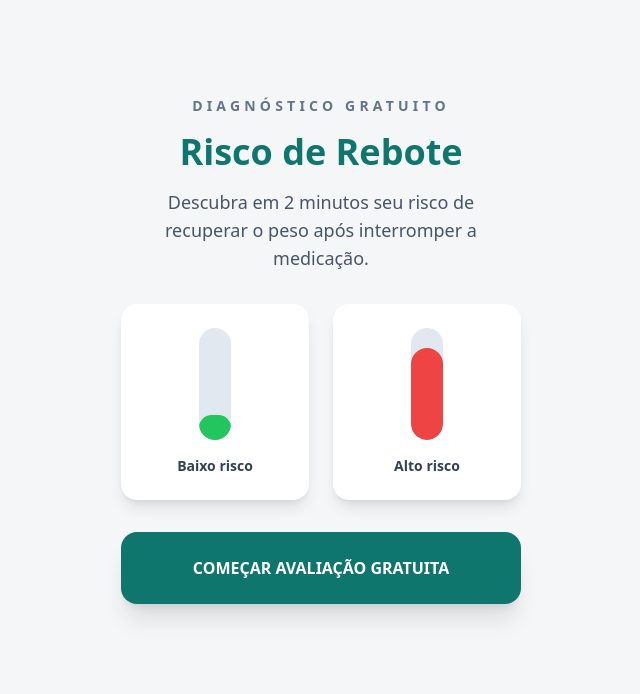
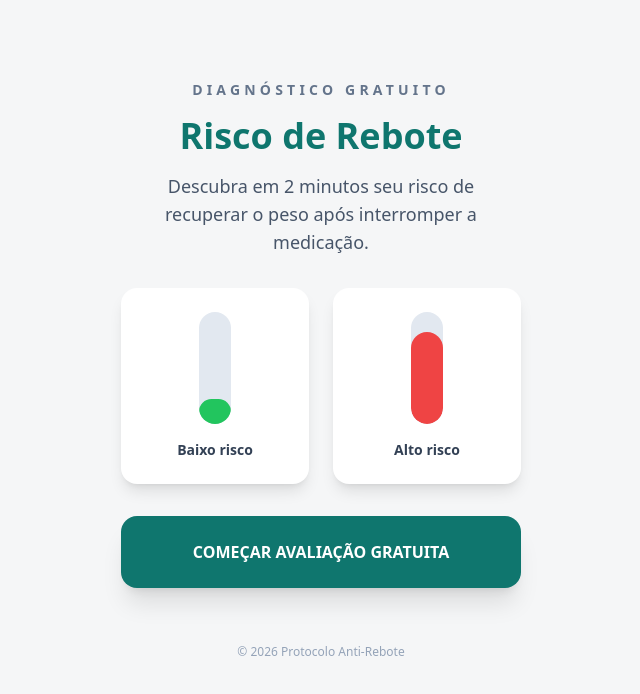
Before and after one commit to Gguga/quiz, a React (Vite) app: page / in a window 1280 px wide. Shown: the top 694 px of the page, without its empty margins (319-959 px from the left). Built offline with nearby package versions, Linux system fonts and the light colour scheme.

Commit message:
Update App.tsx

```diff
--- a/App.tsx
+++ b/App.tsx
@@ -16,7 +16,7 @@ const App: React.FC = () => {
   const [loadingProgress, setLoadingProgress] = useState<number>(0);
   const [animateGraph, setAnimateGraph] = useState<boolean>(false);
 
-  // 🔥 gráfico anima 0.5s após carregar
+  // 🔥 anima gráfico 0.5s após carregar
   useEffect(() => {
     const timer = setTimeout(() => {
       setAnimateGraph(true);
@@ -27,7 +27,6 @@ const App: React.FC = () => {
   const isQuestionStep =
     currentStep >= 0 && currentStep < QUESTIONS.length;
 
-  // NEWS entra após pergunta 4
   const isNewsStep = currentStep === 4;
 
   const handleSelectOption = (value: string) => {
@@ -44,7 +43,7 @@ const App: React.FC = () => {
   };
 
   // =========================
-  // 🔥 CÁLCULO PERSONALIZADO
+  // 🔥 CÁLCULO
   // =========================
   const calculateScore = (): QuizResults => {
 
@@ -73,7 +72,7 @@ const App: React.FC = () => {
   };
 
   // =========================
-  // 🔥 LOADING REALISTA
+  // 🔥 LOADING
   // =========================
   const startAnalysis = () => {
     setLoading(true);
@@ -126,12 +125,12 @@ const App: React.FC = () => {
       <main className="flex-1 w-full max-w-md mx-auto">
 
         {/* ===================== */}
-        {/* CAPA ORIGINAL RESTAURADA */}
+        {/* CAPA */}
         {/* ===================== */}
         {currentStep === -1 && !loading && !results && !showVsl && (
-          <div className="flex flex-col items-center px-6 text-center space-y-8 pt-24">
+          <div className="flex flex-col items-center px-6 text-center space-y-8 pt-20">
 
-         <div className="space-y-4 text-center">
+            <div className="space-y-4">
 
               <p className="text-sm font-semibold uppercase tracking-[0.3em] text-slate-500">
                 Diagnóstico Gratuito
@@ -153,9 +152,7 @@ const App: React.FC = () => {
                 <div className="w-8 h-28 bg-slate-200 rounded-full relative overflow-hidden">
                   <div
                     className="absolute bottom-0 w-full bg-green-500 rounded-full transition-all duration-[2000ms]"
-                    style={{
-                      height: animateGraph ? '22%' : '0%'
-                    }}
+                    style={{ height: animateGraph ? '22%' : '0%' }}
                   />
                 </div>
                 <p className="mt-4 text-sm font-semibold text-slate-700">
@@ -164,12 +161,12 @@ const App: React.FC = () => {
               </div>
 
               <div className="bg-white rounded-2xl shadow-lg p-6 flex flex-col items-center">
-                <div className="w-8 h-28 bg-slate-200 rounded-full relative overflow-hidden">
+                <div
+                  className="w-8 h-28 bg-slate-200 rounded-full relative overflow-hidden"
+                >
                   <div
                     className="absolute bottom-0 w-full bg-red-500 rounded-full transition-all duration-[2000ms]"
-                    style={{
-                      height: animateGraph ? '82%' : '0%'
-                    }}
+                    style={{ height: animateGraph ? '82%' : '0%' }}
                   />
                 </div>
                 <p className="mt-4 text-sm font-semibold text-slate-700">
@@ -186,12 +183,14 @@ const App: React.FC = () => {
               Começar Avaliação Gratuita
             </button>
 
+            <p className="text-xs text-slate-400 pt-6">
+              © 2026 Protocolo Anti-Rebote
+            </p>
+
           </div>
         )}
 
-        {/* ===================== */}
         {/* PERGUNTAS */}
-        {/* ===================== */}
         {isQuestionStep && !loading && !results && !showVsl && currentStep !== 4 && (
           <QuizStep
             question={QUESTIONS[currentStep]}
@@ -203,38 +202,29 @@ const App: React.FC = () => {
           />
         )}
 
-        {/* ===================== */}
         {/* NEWS */}
-        {/* ===================== */}
         {isNewsStep && !loading && !results && !showVsl && (
           <div className="py-6 px-4">
             <NewsInterstitial onNext={handleNext} />
           </div>
         )}
 
-        {/* ===================== */}
         {/* LOADING */}
-        {/* ===================== */}
         {loading && (
           <div className="flex flex-col items-center justify-center text-center p-6 pt-24 space-y-6">
-
             <h2 className="text-xl font-black text-[#0f766e] uppercase">
               Triagem Clínica em Andamento
             </h2>
-
             <div className="w-full bg-slate-200 h-3 rounded-full overflow-hidden">
               <div
                 className="bg-[#0f766e] h-full transition-all duration-300"
                 style={{ width: `${loadingProgress}%` }}
               />
             </div>
-
           </div>
         )}
 
-        {/* ===================== */}
-        {/* RESULTADO + VSL */}
-        {/* ===================== */}
+        {/* RESULTADO / VSL */}
         {(results || showVsl) && !loading && (
           <div className="py-6 px-4">
             {showVsl ? (
```
Lines whose indentation alone changed are shown as unchanged.
